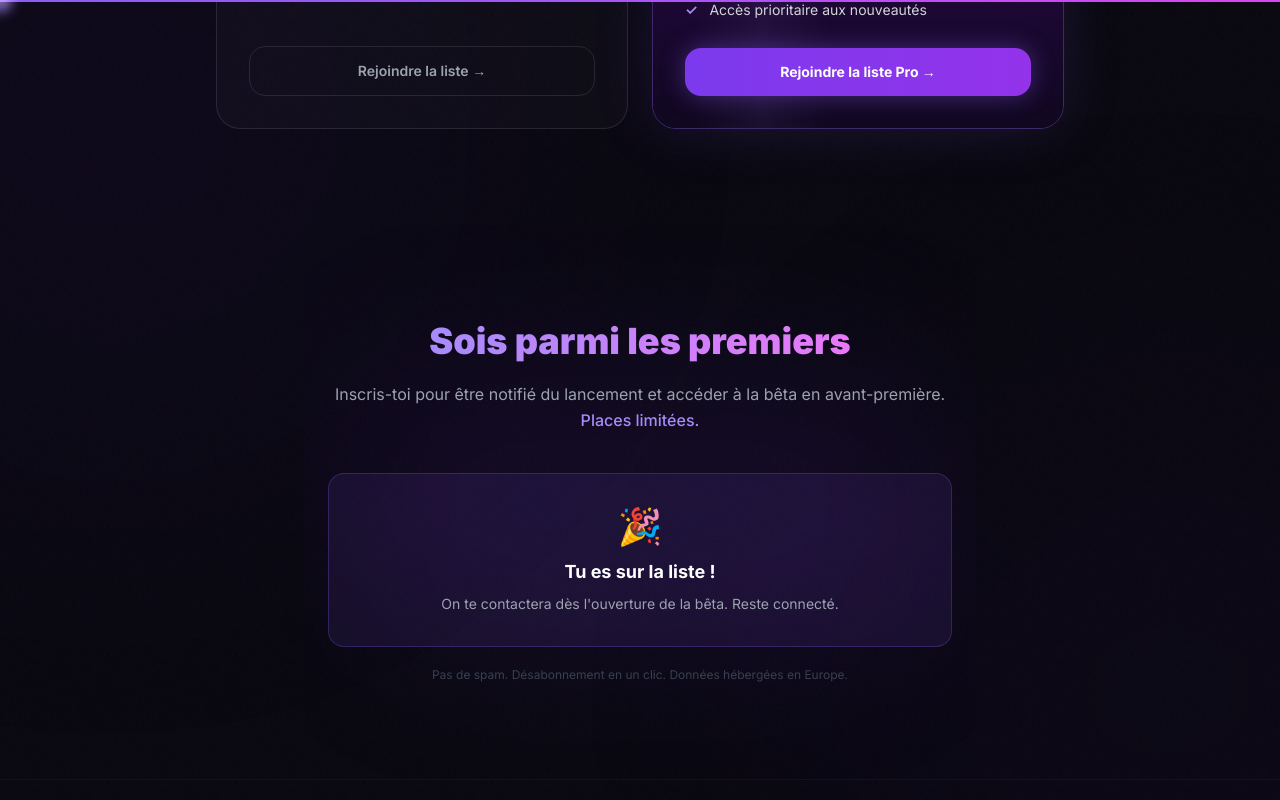
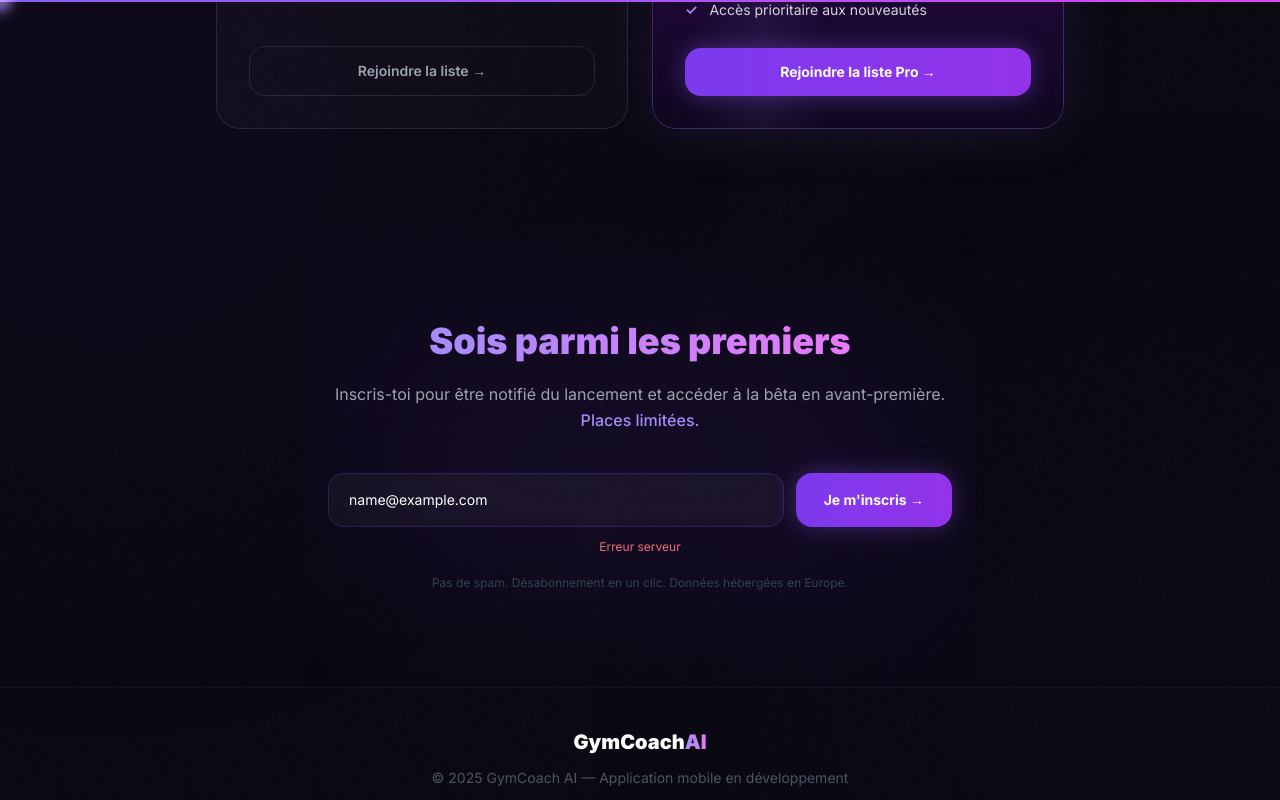
Before and after one commit to Kaitoxic/gym-ai-website, a Next.js app: page / in a window 1280 px wide. Both pictures are taken after typing "name@example.com" into the empty fields and a click on the button "Je m'inscris →". Shown: the part 3486-4286 px from the top of the page. Built offline with nearby package versions, Linux system fonts and the light colour scheme; no server answers.

Commit message:
feat: integration Supabase pour enregistrement emails newsletter

```diff
--- /dev/null
+++ b/app/api/subscribe/route.ts
@@ -0,0 +1,35 @@
+import { createClient } from "@supabase/supabase-js";
+import { NextRequest, NextResponse } from "next/server";
+
+export async function POST(req: NextRequest) {
+  try {
+    const { email } = await req.json();
+
+    if (!email || !/^[^\s@]+@[^\s@]+\.[^\s@]+$/.test(email)) {
+      return NextResponse.json({ error: "Email invalide" }, { status: 400 });
+    }
+
+    const supabase = createClient(
+      process.env.NEXT_PUBLIC_SUPABASE_URL!,
+      process.env.SUPABASE_SERVICE_ROLE_KEY!
+    );
+
+    const { error } = await supabase
+      .from("subscribers")
+      .insert([{ email }]);
+
+    if (error) {
+      if (error.code === "23505") {
+        // Email déjà inscrit — succès silencieux
+        return NextResponse.json({ ok: true });
+      }
+      console.error("Supabase error:", error);
+      return NextResponse.json({ error: "Erreur serveur" }, { status: 500 });
+    }
+
+    return NextResponse.json({ ok: true });
+  } catch (err) {
+    console.error(err);
+    return NextResponse.json({ error: "Erreur serveur" }, { status: 500 });
+  }
+}
--- a/app/page.tsx
+++ b/app/page.tsx
@@ -225,8 +225,34 @@ export default function Home() {
   useLenis();
   const [email, setEmail] = useState("");
   const [submitted, setSubmitted] = useState(false);
+  const [loading, setLoading] = useState(false);
+  const [error, setError] = useState("");
   const featuresRef = useRef(null);
   const featuresInView = useInView(featuresRef, { once: true, margin: "-60px" });
+
+  async function handleSubmit(e: React.FormEvent) {
+    e.preventDefault();
+    if (!email) return;
+    setLoading(true);
+    setError("");
+    try {
+      const res = await fetch("/api/subscribe", {
+        method: "POST",
+        headers: { "Content-Type": "application/json" },
+        body: JSON.stringify({ email }),
+      });
+      if (res.ok) {
+        setSubmitted(true);
+      } else {
+        const data = await res.json();
+        setError(data.error || "Une erreur est survenue.");
+      }
+    } catch {
+      setError("Une erreur est survenue.");
+    } finally {
+      setLoading(false);
+    }
+  }
 
   return (
     <>
@@ -606,8 +632,9 @@ export default function Home() {
           </p>
 
           {!submitted ? (
-            <motion.form
-              onSubmit={(e) => { e.preventDefault(); if (email) setSubmitted(true); }}
+            <>
+              <motion.form
+              onSubmit={handleSubmit}
               className="relative flex flex-col sm:flex-row gap-3"
               initial={{ opacity: 0, y: 20 }}
               whileInView={{ opacity: 1, y: 0 }}
@@ -620,17 +647,21 @@ export default function Home() {
                 value={email}
                 onChange={(e) => setEmail(e.target.value)}
                 placeholder="ton@email.com"
-                className="flex-1 px-5 py-4 rounded-2xl bg-white/[0.04] border border-violet-500/20 text-white placeholder-gray-600 outline-none focus:border-violet-500/50 focus:bg-white/[0.07] transition-all text-sm"
+                disabled={loading}
+                className="flex-1 px-5 py-4 rounded-2xl bg-white/[0.04] border border-violet-500/20 text-white placeholder-gray-600 outline-none focus:border-violet-500/50 focus:bg-white/[0.07] transition-all text-sm disabled:opacity-50"
               />
               <motion.button
                 type="submit"
-                whileHover={{ scale: 1.05 }}
-                whileTap={{ scale: 0.96 }}
-                className="px-7 py-4 rounded-2xl bg-gradient-to-r from-violet-600 to-purple-600 text-white font-bold text-sm shadow-[0_0_25px_rgba(139,92,246,0.35)] hover:shadow-[0_0_50px_rgba(139,92,246,0.6)] transition-shadow duration-300 whitespace-nowrap"
+                disabled={loading}
+                whileHover={{ scale: loading ? 1 : 1.05 }}
+                whileTap={{ scale: loading ? 1 : 0.96 }}
+                className="px-7 py-4 rounded-2xl bg-gradient-to-r from-violet-600 to-purple-600 text-white font-bold text-sm shadow-[0_0_25px_rgba(139,92,246,0.35)] hover:shadow-[0_0_50px_rgba(139,92,246,0.6)] transition-shadow duration-300 whitespace-nowrap disabled:opacity-60"
               >
-                Je m&apos;inscris →
+                {loading ? "..." : "Je m'inscris →"}
               </motion.button>
             </motion.form>
+            {error && <p className="text-red-400 text-xs mt-3">{error}</p>}
+            </>
           ) : (
             <motion.div
               initial={{ opacity: 0, scale: 0.92 }}
--- a/package.json
+++ b/package.json
@@ -8,6 +8,7 @@
     "start": "next start"
   },
   "dependencies": {
+    "@supabase/supabase-js": "^2.98.0",
     "framer-motion": "^12.34.5",
     "lenis": "^1.3.18-dev.1",
     "next": "^15.3.9",
```
Also changed, not shown: 1 other file (tests, documents, lock files or other folders).
